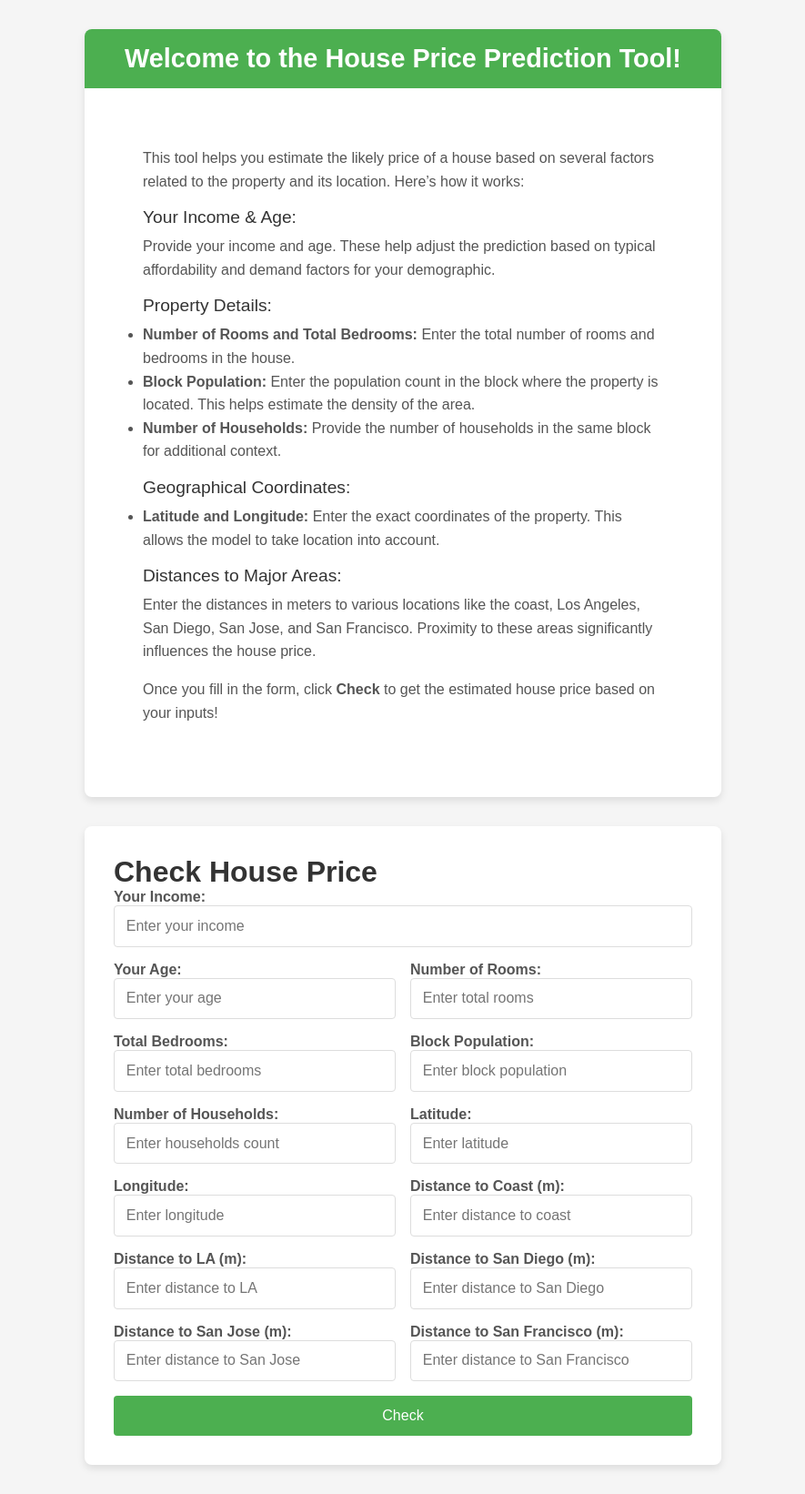
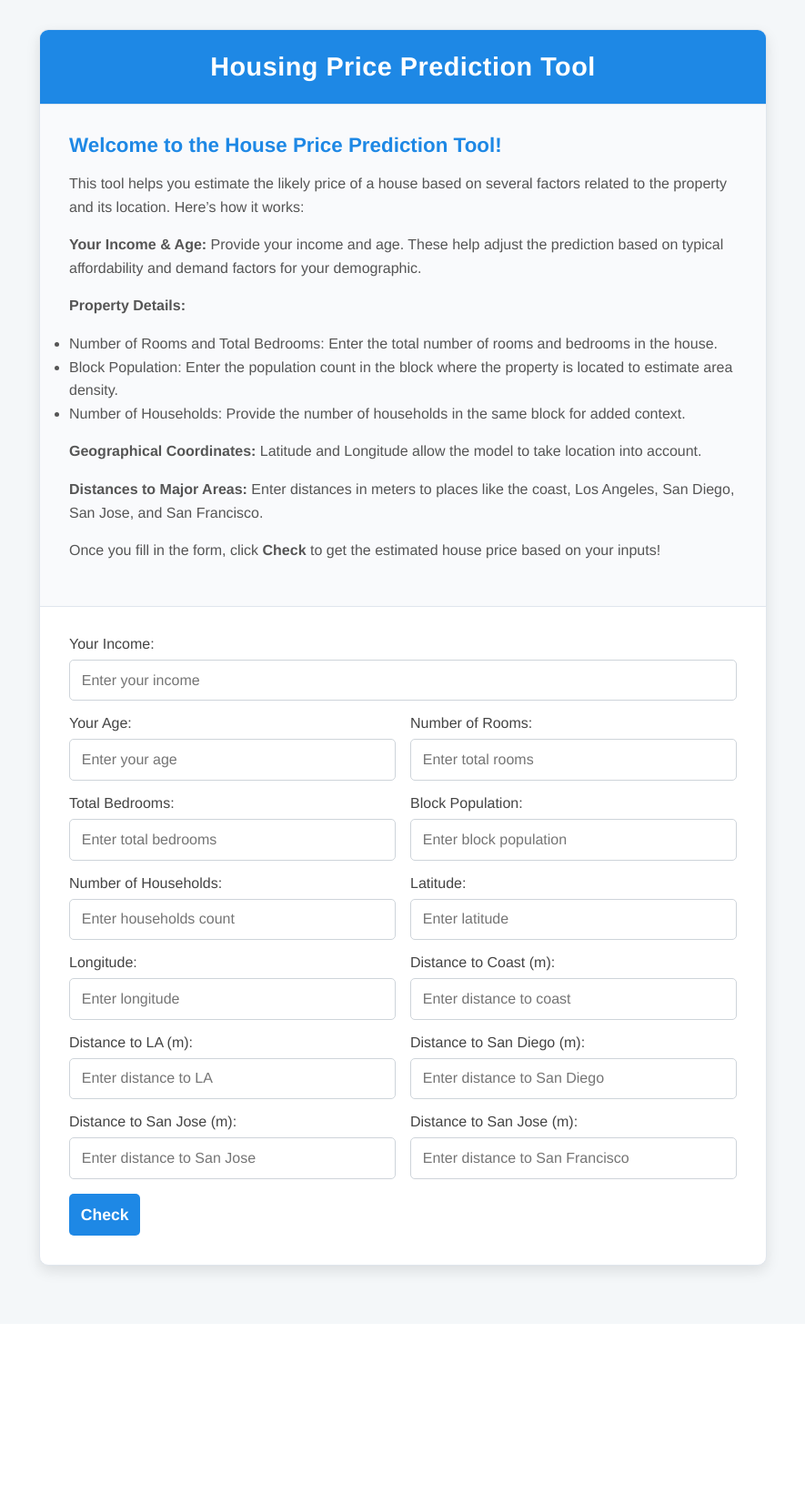
Before and after one commit to patrykslomka/DataEngineering_team4_1, a Flask app: page /housing_predict/ in a window 1280 px wide. Shown: the whole page at 91% size, without its empty margins (197-1082 px from the left). After the commit the page ends 1408 px from the top, so only its background shows below. Run offline with Flask 3, Linux system fonts and the light colour scheme.

Commit message:
Update input_form_page.html

```diff
--- a/UI/templates/input_form_page.html
+++ b/UI/templates/input_form_page.html
@@ -3,68 +3,67 @@
 <head>
     <meta charset="UTF-8">
     <meta name="viewport" content="width=device-width, initial-scale=1.0">
-    <title>Housing Check Model</title>
+    <title>Housing Price Prediction Tool</title>
     <style>
         * {
             margin: 0;
             padding: 0;
             box-sizing: border-box;
-            font-family: Arial, sans-serif;
+            font-family: 'Helvetica Neue', Arial, sans-serif;
         }
 
         body {
             display: flex;
             flex-direction: column;
             align-items: center;
-            background-color: #f5f5f5;
+            background-color: #f4f7f9;
             padding: 2rem;
-            color: #333333;
+            color: #333;
         }
 
-        .explanation-container {
-            max-width: 700px;
+        .container {
+            width: 90%;
+            max-width: 800px;
             background-color: #ffffff;
-            border-radius: 8px;
-            box-shadow: 0 4px 8px rgba(0, 0, 0, 0.1);
+            border-radius: 10px;
+            box-shadow: 0 6px 15px rgba(0, 0, 0, 0.1);
+            overflow: hidden;
+            border: 1px solid #e0e6ed;
             margin-bottom: 2rem;
-            overflow: hidden;
         }
 
-        .explanation-header {
-            background-color: #4CAF50;
+        .header {
+            background-color: #1e88e5;
             color: #ffffff;
-            padding: 1rem;
+            padding: 1.5rem;
             text-align: center;
             font-size: 1.8rem;
             font-weight: bold;
+            border-bottom: 1px solid #e0e6ed;
+            letter-spacing: 0.5px;
         }
 
-        .explanation-content {
+        .explanation {
             padding: 2rem;
+            color: #555;
+            background-color: #f9fafc;
+            border-bottom: 1px solid #e0e6ed;
         }
 
-        .section-title {
-            font-size: 1.2rem;
-            color: #333333;
-            margin-top: 1rem;
-            margin-bottom: 0.5rem;
+        .explanation h2 {
+            font-size: 1.4rem;
+            color: #1e88e5;
+            margin-bottom: 1rem;
         }
 
-        .explanation-content p,
-        .explanation-content ul {
+        .explanation p, .explanation ul {
             font-size: 1rem;
             line-height: 1.6;
-            color: #555555;
             margin-bottom: 1rem;
         }
 
         .form-container {
-            width: 100%;
-            max-width: 700px;
             padding: 2rem;
-            background-color: #ffffff;
-            border-radius: 8px;
-            box-shadow: 0 4px 8px rgba(0, 0, 0, 0.1);
         }
 
         .form-grid {
@@ -78,70 +77,68 @@
         }
 
         label {
-            color: #555555;
-            font-weight: bold;
+            font-weight: 500;
+            color: #444;
+            margin-bottom: 0.5rem;
+            display: block;
         }
 
         input[type="text"] {
             width: 100%;
             padding: 0.8rem;
-            border: 1px solid #dddddd;
-            border-radius: 4px;
+            border: 1px solid #ced4da;
+            border-radius: 5px;
             font-size: 1rem;
+            color: #333;
         }
 
         input[type="submit"] {
-            width: 100%;
+            grid-column: 1 / -1;
             padding: 0.8rem;
             border: none;
-            border-radius: 4px;
-            background-color: #4CAF50;
-            color: white;
-            font-size: 1rem;
+            border-radius: 5px;
+            background-color: #1e88e5;
+            color: #ffffff;
+            font-size: 1.1rem;
+            font-weight: bold;
             cursor: pointer;
             transition: background-color 0.3s;
         }
 
         input[type="submit"]:hover {
-            background-color: #45a049;
+            background-color: #1565c0;
         }
     </style>
 </head>
 <body>
 
-<div class="explanation-container">
-    <div class="explanation-header">Welcome to the House Price Prediction Tool!</div>
-    <div class="explanation-content">
-        <div class="explanation-content">
+<div class="container">
+    <div class="header">
+        Housing Price Prediction Tool
+    </div>
+
+    <div class="explanation">
+        <h2>Welcome to the House Price Prediction Tool!</h2>
         <p>This tool helps you estimate the likely price of a house based on several factors related to the property and its location. Here’s how it works:</p>
 
-        <div class="section-title">Your Income & Age:</div>
-        <p>Provide your income and age. These help adjust the prediction based on typical affordability and demand factors for your demographic.</p>
+        <p><strong>Your Income & Age:</strong> Provide your income and age. These help adjust the prediction based on typical affordability and demand factors for your demographic.</p>
 
-        <div class="section-title">Property Details:</div>
+        <p><strong>Property Details:</strong></p>
         <ul>
-            <li><strong>Number of Rooms and Total Bedrooms:</strong> Enter the total number of rooms and bedrooms in the house.</li>
-            <li><strong>Block Population:</strong> Enter the population count in the block where the property is located. This helps estimate the density of the area.</li>
-            <li><strong>Number of Households:</strong> Provide the number of households in the same block for additional context.</li>
+            <li>Number of Rooms and Total Bedrooms: Enter the total number of rooms and bedrooms in the house.</li>
+            <li>Block Population: Enter the population count in the block where the property is located to estimate area density.</li>
+            <li>Number of Households: Provide the number of households in the same block for added context.</li>
         </ul>
 
-        <div class="section-title">Geographical Coordinates:</div>
-        <ul>
-            <li><strong>Latitude and Longitude:</strong> Enter the exact coordinates of the property. This allows the model to take location into account.</li>
-        </ul>
+        <p><strong>Geographical Coordinates:</strong> Latitude and Longitude allow the model to take location into account.</p>
 
-        <div class="section-title">Distances to Major Areas:</div>
-        <p>Enter the distances in meters to various locations like the coast, Los Angeles, San Diego, San Jose, and San Francisco. Proximity to these areas significantly influences the house price.</p>
+        <p><strong>Distances to Major Areas:</strong> Enter distances in meters to places like the coast, Los Angeles, San Diego, San Jose, and San Francisco.</p>
 
         <p>Once you fill in the form, click <strong>Check</strong> to get the estimated house price based on your inputs!</p>
-    </div>
-    </div>
     </div>
 
     <div class="form-container">
         <form action="/housing_predict/" method="POST">
-        <h1>Check House Price</h1>
-
             <div class="form-grid">
                 <div class="form-grid-full">
                     <label for="Median_Income">Your Income:</label>
@@ -192,7 +189,7 @@
                     <input type="text" id="Distance_to_SanJose" name="Distance_to_SanJose" placeholder="Enter distance to San Jose">
                 </div>
                 <div>
-                <label for="Distance_to_SanFrancisco">Distance to San Francisco (m):</label>
+                    <label for="Distance_to_SanFrancisco">Distance to San Jose (m):</label>
                     <input type="text" id="Distance_to_SanFrancisco" name="Distance_to_SanFrancisco" placeholder="Enter distance to San Francisco">
                 </div>
                 <div class="form-grid-full">
@@ -201,6 +198,7 @@
             </div>
         </form>
     </div>
+</div>
 
 </body>
 </html>
```
Lines whose indentation alone changed are shown as unchanged.
